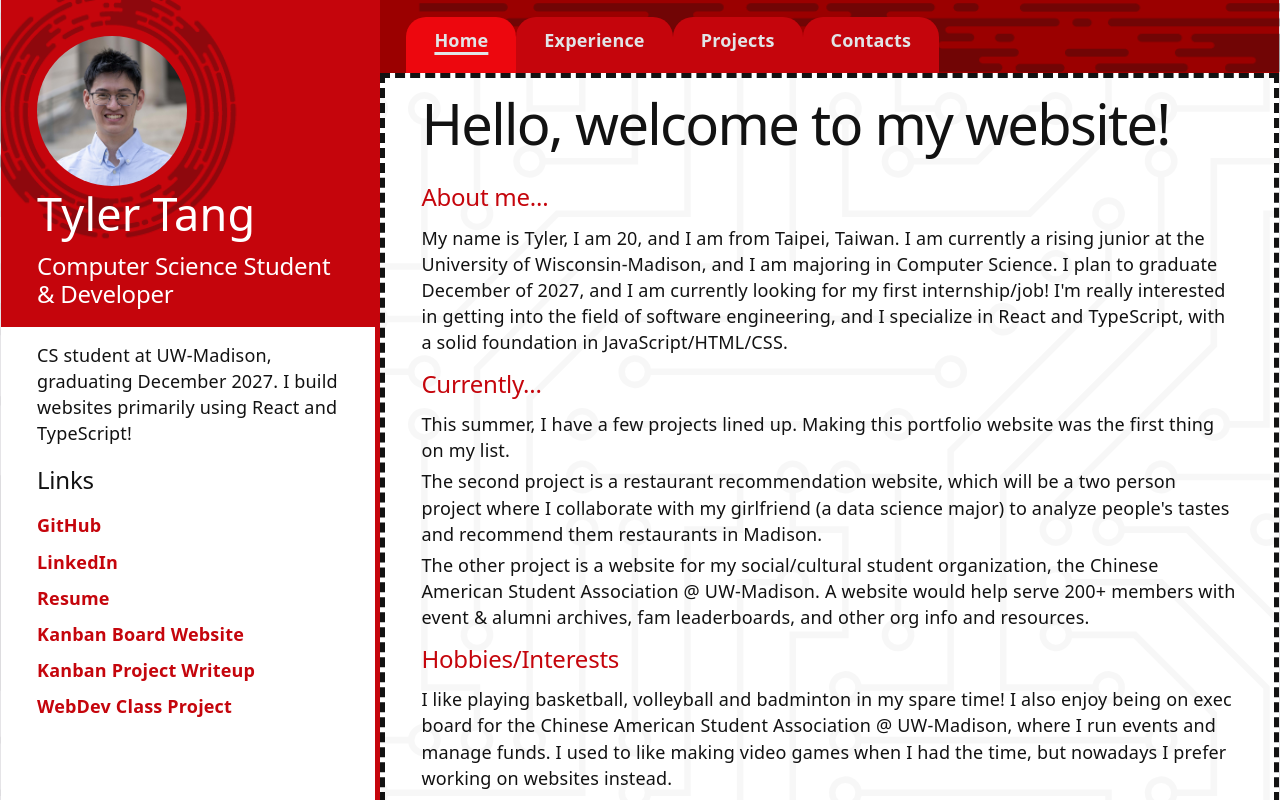
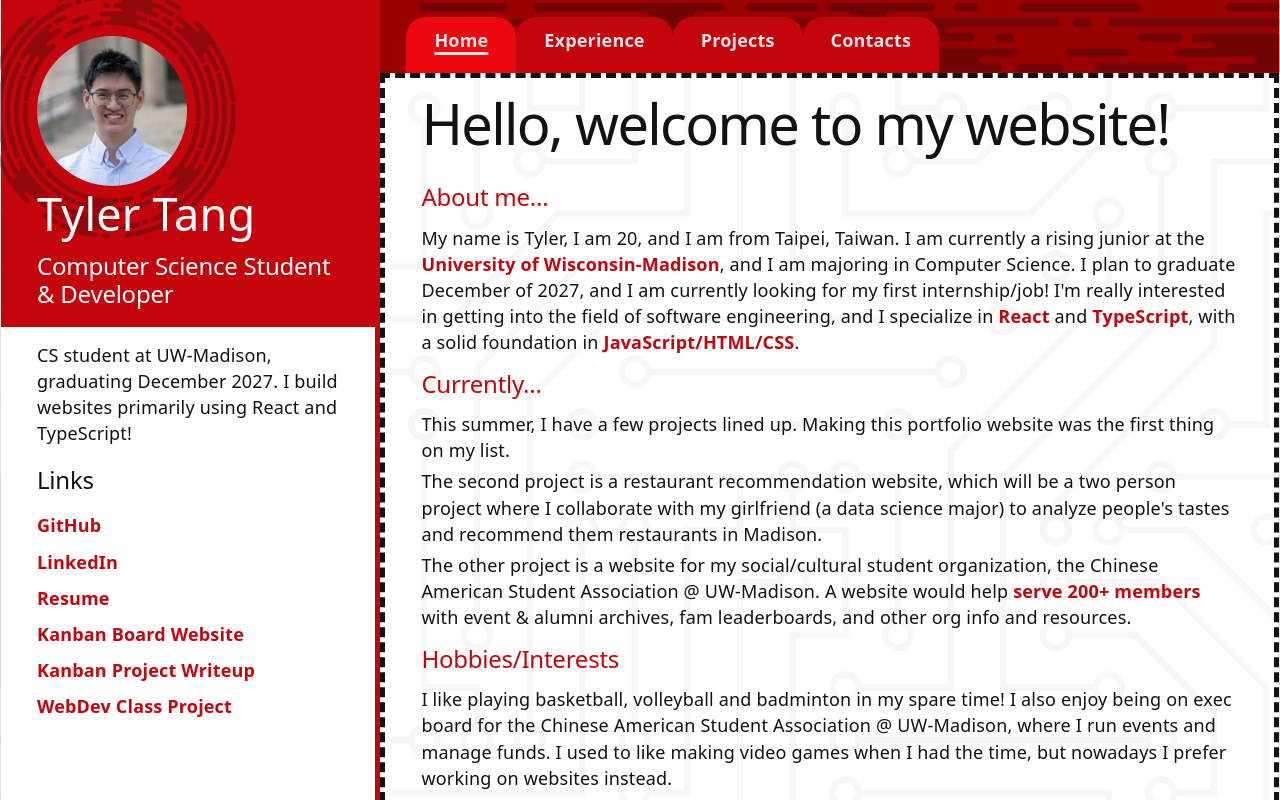
Before and after one commit to TT6577/personal-website, a React (Vite) app: page / in a window 1280 px wide. Built offline with nearby package versions, Linux system fonts and the light colour scheme.

Commit message:
light bug fixes

```diff
--- a/src/App.css
+++ b/src/App.css
@@ -130,3 +130,8 @@ a:hover {
   background-color: #ed070e;
   z-index: -1;
 }
+
+.hl {
+  color: #C5050C;
+  font-weight: bold;
+}
--- a/src/App.jsx
+++ b/src/App.jsx
@@ -1,6 +1,4 @@
 import { useState } from "react";
-import reactLogo from "./assets/react.svg";
-import viteLogo from "./assets/vite.svg";
 import "./App.css";
 
 // Icons library
@@ -14,7 +12,7 @@ import {
 } from "lucide-react";
 
 // Slide animation library
-import { AnimatePresence, dimensionValueTypes, motion } from "framer-motion";
+import { AnimatePresence, motion } from "framer-motion";
 
 // Different pages
 import {
@@ -28,7 +26,6 @@ import {
 import Home from "./pages/Home.jsx";
 import Experience from "./pages/Experience.jsx";
 import Projects from "./pages/Projects.jsx";
-import Coursework from "./pages/Coursework.jsx";
 import Contacts from "./pages/Contacts.jsx";
 
 import ScrollToTop from "./components/ScrollToTop.jsx";
--- a/src/pages/Home.jsx
+++ b/src/pages/Home.jsx
@@ -16,12 +16,15 @@ export default function Home() {
         <p>
           {" "}
           My name is Tyler, I am 20, and I am from Taipei, Taiwan. I am
-          currently a rising junior at the University of Wisconsin-Madison, and
-          I am majoring in Computer Science. I plan to graduate December of
-          2027, and I am currently looking for my first internship/job! I'm
-          really interested in getting into the field of software engineering,
-          and I specialize in React and TypeScript, with a solid foundation in
-          JavaScript/HTML/CSS.{" "}
+          currently a rising junior at the{" "}
+          <span className={"hl"}>University of Wisconsin-Madison</span>, and I
+          am majoring in Computer Science. I plan to graduate December of 2027,
+          and I am currently looking for my first internship/job! I'm really
+          interested in getting into the field of software engineering, and I
+          specialize in <span className={"hl"}>React</span>
+          &nbsp;and&nbsp;
+          <span className={"hl"}>TypeScript</span>, with a solid foundation in{" "}
+          <span className={"hl"}>JavaScript/HTML/CSS</span>.{" "}
         </p>
         <h2>Currently...</h2>
         <p>
@@ -37,8 +40,9 @@ export default function Home() {
         <p>
           The other project is a website for my social/cultural student
           organization, the Chinese American Student Association @ UW-Madison. A
-          website would help serve 200+ members with event & alumni archives,
-          fam leaderboards, and other org info and resources.{" "}
+          website would help <span className={"hl"}>serve 200+ members</span>{" "}
+          with event & alumni archives, fam leaderboards, and other org info and
+          resources.{" "}
         </p>
         <h2>Hobbies/Interests</h2>
         <p>
@@ -54,7 +58,7 @@ export default function Home() {
 
       <div>
         <h2>Check out my other pages to learn more about me!</h2>
-        <div className={"flex-side"} style={{justifyContent: 'center'}}>
+        <div className={"flex-side"} style={{ justifyContent: "center" }}>
           <Link to="/experience">Experience</Link>
           <Link to="/projects">Projects</Link>
           <Link to="/contacts">Contacts</Link>
```
